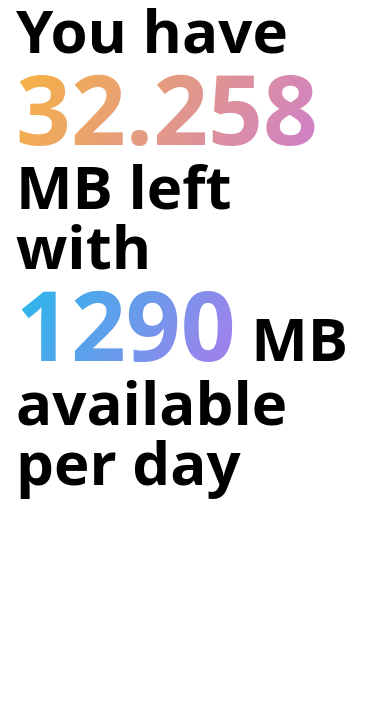
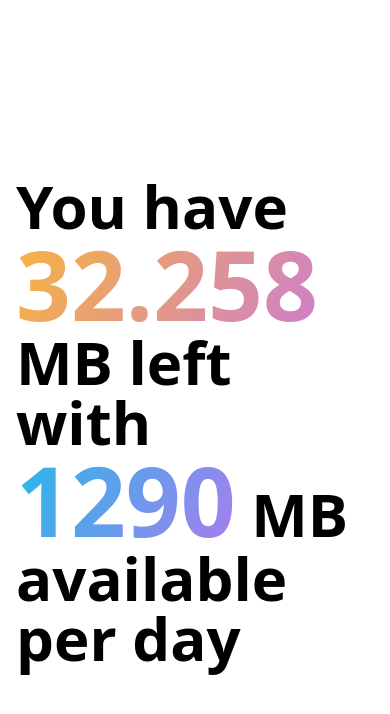
Before and after one commit to timsun28/Data-Usage-Calculator, a Next.js app: page / in a window 390 px wide. Shown: the top 714 px of the page. Built offline with nearby package versions, Linux system fonts and the light colour scheme.

Commit message:
updated bg color of the manifest

```diff
--- a/pages/index.tsx
+++ b/pages/index.tsx
@@ -29,7 +29,7 @@
 				<link rel="icon" href="/favicon.ico" />
 			</Head>
 
-			<main className="flex flex-col items-center md:justify-center w-full flex-1 px-4 bg-white dark:bg-gray-900">
+			<main className="flex flex-col items-center justify-center w-full flex-1 px-4 bg-white dark:bg-gray-900">
 				<h1 className="text-6xl md:text-7xl font-bold flex flex-col dark:text-white">
 					<div>
 						You have <span className='text-gradient first text-8xl'>{getRemainingData()}</span> MB left with
```
Also changed, not shown: public/site.webmanifest, 1 other file (tests, documents, lock files or other folders).
